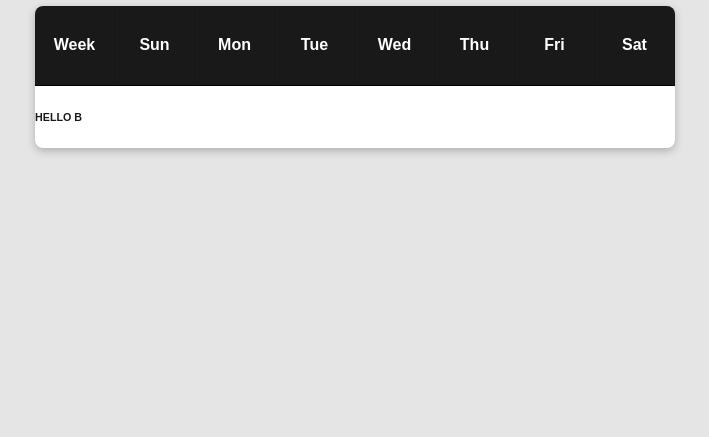
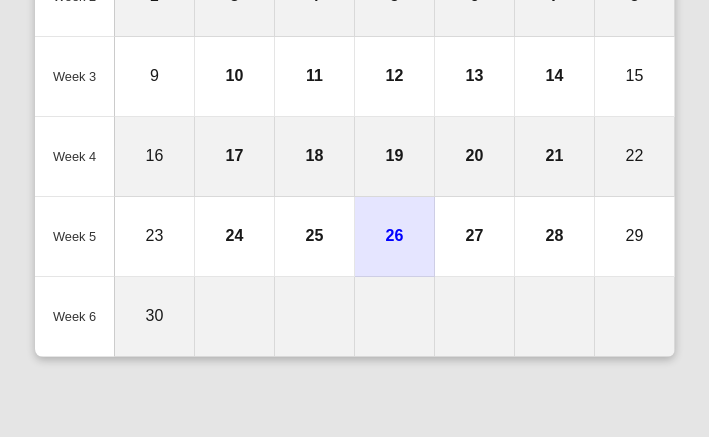
Before and after one commit to OlebogengRasebitse/ITW.SUBMISSIONS, a plain HTML site: page IWA17/index.html in a window 1280 px wide. Shown: the part 363-800 px from the top of the page, without its empty margins (285-994 px from the left). Drawn offline with Linux system fonts and the light colour scheme.

Commit message:
Editted code and added comments.

```diff
--- a/IWA17/script.js
+++ b/IWA17/script.js
@@ -1,4 +1,5 @@
-        const MONTHS = [
+
+const MONTHS = [ //Array
     'January',
     'February',
     'March',
@@ -11,11 +12,99 @@
     'October',
     'November',
     'December',
-]
+  ];
 
+  const createArray = (length) => { //Function
+    const result = [];
+    for (let i = 0; i < length; i++) {
+      result.push(i);
+    }
+    return result;
+  };
+ console.log(length)
 
+  const getDaysInMonth = (date) => {
+    const year = date.getFullYear();
+    const month = date.getMonth() + 1;
+    return new Date(year, month, 0).getDate();
+  };
 
+  const createData = () => {
+    const current = new Date();
+    current.setDate(1);
+    const startDay = current.getDay();
+    const daysInMonth = getDaysInMonth(current);
+    const weeks = createArray(6);
+    const days = createArray(7);
+    let result = [];
+    for (let weekIndex = 0; weekIndex < weeks.length; weekIndex++) {
+      let value = {
+        week: weekIndex + 1,
+        days: [],
+      };
+      for (let dayIndex = 0; dayIndex < days.length; dayIndex++) {
+        const day = weekIndex * 7 + dayIndex - startDay + 1;
+        const isValid = day > 0 && day <= daysInMonth;
+        let classString = 'table__cell';
+        if (dayIndex === 0 || dayIndex === 6) {
+          classString += ' table__cell_weekend';
+        }
+        value.days.push({
+          dayOfWeek: dayIndex + 1,
+          value: isValid ? day : '',
+          class: classString,
+        });
+      }
+      weeks[weekIndex] = value;
+    }
+    return weeks;
+  };
 
+  const addCell = (existing, classString, value) => {
+    return `${existing}<td class="${classString}">${value}</td>`;
+  };
+
+  const createHtml = (data) => {
+    let result = [];
+    for (let i = 0; i < data.length; i++) {
+      const week = data[i];
+      let inner = '';
+      inner = addCell(inner, 'table__cell table__cell_sidebar', `Week ${week.week}`);
+      for (let j = 0; j < week.days.length; j++) {
+        const day = week.days[j];
+        let classString = 'table__cell'; //CSS Line deviders.
+
+        console.log(week)
+
+        //Dates and time
+        const currentDate = new Date();
+        const isToday = currentDate.getDate() === day.value && currentDate.getMonth() === current.getMonth();
+        const isWeekend = day.dayOfWeek === 1 || day.dayOfWeek === 7;
+        const isAlternate = week.week % 2 === 0;
+
+        //Block shades.
+        if (isToday) {
+          classString = `${classString} table__cell_today`;
+        }
+        if (isWeekend) {
+          classString = `${classString} table__cell_weekend`;
+        }
+        if (isAlternate) {
+          classString = `${classString} table__cell_alternate`;
+        }
+
+        //Code for days number 1-30
+        inner = addCell(inner, classString, day.value || '');//'' for blank spaces.
+      }
+      result += `<tr>${inner}</tr>`; //vertical align content inside <tr>
+    }
+    return result;
+  };
+
+  const current = new Date();
+  document.querySelector('[data-title]').innerText = `${MONTHS[current.getMonth()]} ${current.getFullYear()}`;
+  const data = createData();
+  document.querySelector('[data-content]').innerHTML = createHtml(data);
 
 // // Only edit below
 
@@ -24,155 +113,60 @@
 //Code for month & year
 
 //GET CURRENT MONTH AND YEAR
-const currentDate = new Date;
-const currentMonth = currentDate.toLocaleString('default', {month: 'long'});
-const currentYear = currentDate.getFullYear();
+// const currentDate = new Date;
+// const currentMonth = currentDate.toLocaleString('default', {month: 'long'});
+// const currentYear = currentDate.getFullYear();
 
-//GENERATE HTML WITH JS.
-const april = document.querySelector('body > h1')
- april.innerHTML = `${currentMonth} ${currentYear}`;
+// //GENERATE HTML WITH JS.
+// const april = document.querySelector('body > h1')
+//  april.innerHTML = `${currentMonth} ${currentYear}`;
 
-//Code for dates
-const calender = document.querySelector("[data-content]");
-const newCal = document.createElement("h6")
-newCal.textContent = "HELLO B";
-calender.appendChild(newCal);
+// //Code for dates
+// const calender = document.querySelector("[data-content]");
+// const newCal = document.createElement("h6")
+// newCal.textContent = "HELLO B";
+// calender.appendChild(newCal);
 
+// old code///////
+// const createArray = (length) => {
+//     const result = []
+//     for (let i = 0; i < length; i++) {
+//       result.push(null)
+//     }
+//     return result
+//   }
+//   console.log(current)
 
+//   const createData = () => {
+//     const current = new Date()
+//     current.setDate(1)
 
-const createArray = (length) => {
-    const result = []
-    for (let i = 0; i < length; i++) {
-      result.push(null)
-    }
-    return result
-  }
-  console.log(current)
+//     const startDay = current.getDay()
+//     const daysInMonth = getDaysInMonth(current)
 
-  const createData = () => {
-    const current = new Date()
-    current.setDate(1)
+//     const weeks = createArray(5)
+//     const days = createArray(7)
+//     let result = []
 
-    const startDay = current.getDay()
-    const daysInMonth = getDaysInMonth(current)
+//     for (let weekIndex = 0; weekIndex < weeks.length; weekIndex++) {
+//       const value = {
+//         week: weekIndex + 1,
+//         days: []
+//       }
 
-    const weeks = createArray(5)
-    const days = createArray(7)
-    let result = []
+//       for (let dayIndex = 0; dayIndex < days.length; dayIndex++) {
+//         const day = dayIndex - startDay + 1
+//         const isValid = day > 0 && day <= daysInMonth
 
-    for (let weekIndex = 0; weekIndex < weeks.length; weekIndex++) {
-      const value = {
-        week: weekIndex + 1,
-        days: []
-      }
+//         value.days.push({
+//           dayOfWeek: dayIndex + 1,
+//           value: isValid ? day : null,
+//         })
+//       }
 
-      for (let dayIndex = 0; dayIndex < days.length; dayIndex++) {
-        const day = dayIndex - startDay + 1
-        const isValid = day > 0 && day <= daysInMonth
+//       result.push(value)
+//     }
 
-        value.days.push({
-          dayOfWeek: dayIndex + 1,
-          value: isValid ? day : null,
-        })
-      }
+//     return result
 
-      result.push(value)
-    }
-
-    return result
-
-  }
-
-
-
-//////////////////////////////////
-// const createArray = (length) => {
-//     const result = [];
-
-//     for (let i = 0; i < length; i++) {
-//         result.push(null);
-//     }
-//     return result;
-// };
-
-// const createData = () => {
-//     const current = new Date();
-//     current.setDate(1);
-
-//     const startDay = current.getDay();
-//     const daysInMonth = getDaysInMonth(current);
-
-//     const  weeks = createArray(6);
-//     const  days = createArray(7);
-//     let value = null;
-
-//     for (let dayIndex in weeks) {
-//         value = {
-//             week: parseInt(dayIndex) + 1,
-//             days: [],
-//         };
-
-//         for (let weekIndex in weeks) {
-//             const  day = parseInt(dayIndex) + 1 - startDay;
-//             const  isValid = day > 0 && day <= daysInMonth;
-
-//             value.days.push({
-//                 dayOfWeek:parseInt(dayIndex) + 1,
-//                 value: isValid && day,
-//             })
-//         }
-//         // weeks[weekIndex] = value;
-//     }
-//     // return weeks;
-// };
-
-
-// const addCell = (existing, classString, value) => {
-//     const cell = document.createElement('td');
-//     cell.classList.add(classString);
-//     cell.innerText = value;
-//     existing.appendChild(cell);
-// };
-
-
-// const createHtml = (data) => {
-//     let result = '';
-
-//     for (let {week, days} of data); {
-//         const row = document.createElement('tr');
-//         const weekCell = document.createElement('td');
-//         weekCell.classList.add('table__cell table__cell_sidebar');
-//         weekCell.innerText = `Week ${week}`;
-//         row.appendChild(weekCell);
-
-//         for (let {dayOfWeek, value} of days) {
-//             const cell = document.createElement('td');
-//              let classString = 'table__cell';
-
-// 	        const isWeekend = dayOfWeek === 7;
-//             if (isAlternate) classString += `table__cell_weekend`;
-
-//             const isAlternate = week % 2 === 0;
-//             if (isAlternate) classString += ' table__cell_alternate';
-
-//             cell.classList.add(classString);
-//             cell.innerText = value || '';
-//             row.appendChild(cell);
-
-
-//         }
-
-//       return  result += row.outerHTML;
-//     };
-// }
-
-// // Only edit above
-
-// const current = new Date()
-
-// const data = createData()
-// document.querySelector('[data-content]').innerHTML = createHtml(data)
-
-
-// console.log(MONTHS)
-// const getDaysInMonth = (date) => new Date(date.getFullYear(), date.getMonth() + 1, 0).getDate();
+//   }
--- a/IWA17/styles.css
+++ b/IWA17/styles.css
@@ -55,7 +55,7 @@
 
   .table__cell_weekend {
     font-weight: normal;
-    color: rgba(0, 0, 0, 0.6);
+    color: rgba(0, , 0, 0.6);
   }
 
   .table__cell_alternate {
```
